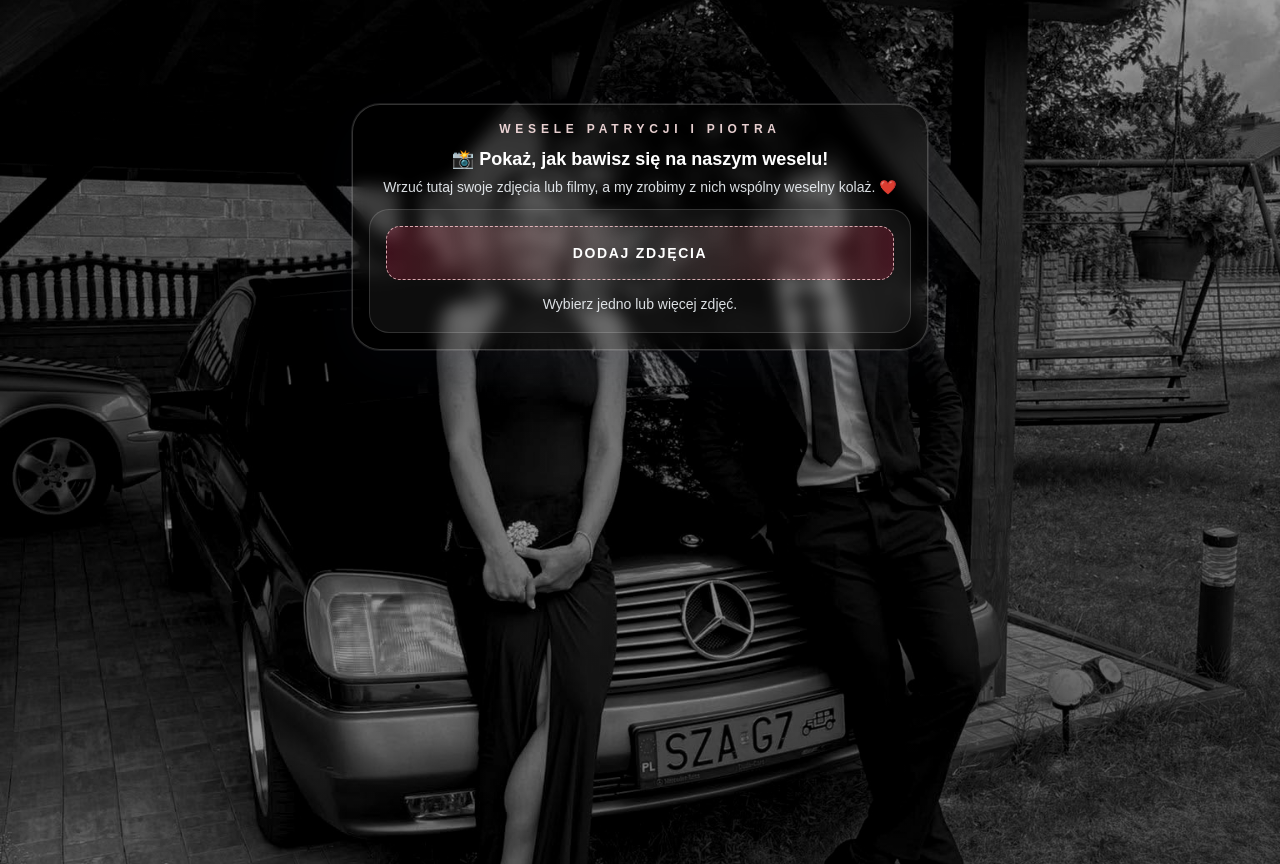
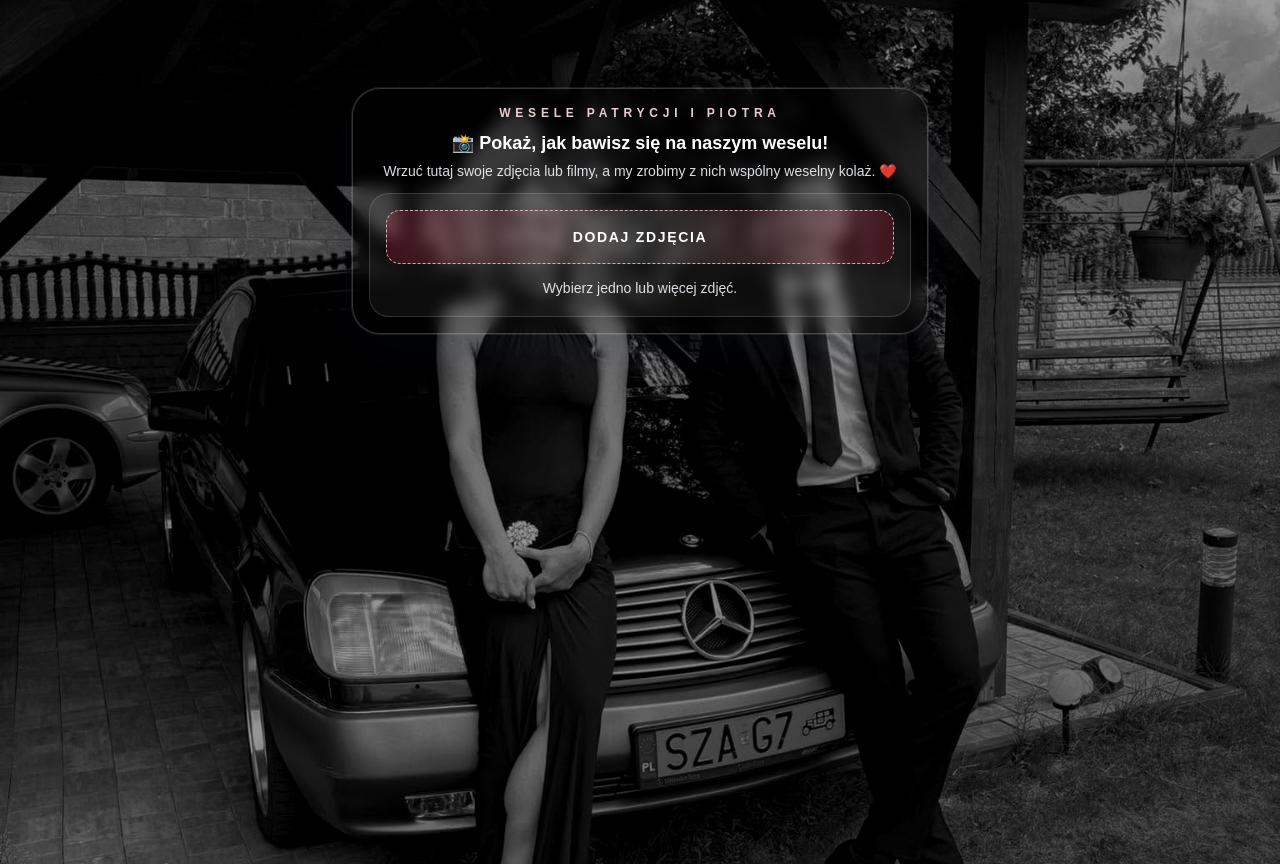
Before and after one commit to baldiq/wedding-photo-uploader, a Next.js app: page / in a window 1280 px wide. Built offline with nearby package versions, Linux system fonts and the light colour scheme.

Commit message:
move the form to the top

```diff
--- a/src/app/page.tsx
+++ b/src/app/page.tsx
@@ -8,7 +8,7 @@ export default function Home() {
         style={{ backgroundImage: "url('/weandbenz2.jpeg')" }}
       />
       <div className="absolute inset-0 bg-gradient-to-br from-black/55 via-black/35 to-black/65" />
-      <div className="relative z-10 flex min-h-[calc(100vh-2rem)] items-start justify-center pt-6 sm:min-h-[calc(100vh-4rem)] sm:pt-10">
+      <div className="relative z-10 flex min-h-[calc(100vh-2rem)] items-start justify-center pt-3 sm:min-h-[calc(100vh-4rem)] sm:pt-6">
         <UploadForm />
       </div>
     </main>
```
